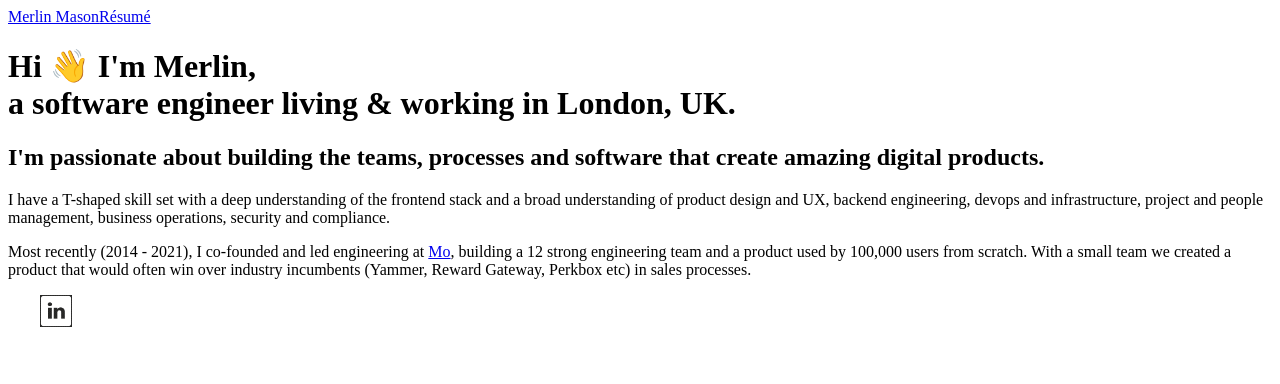
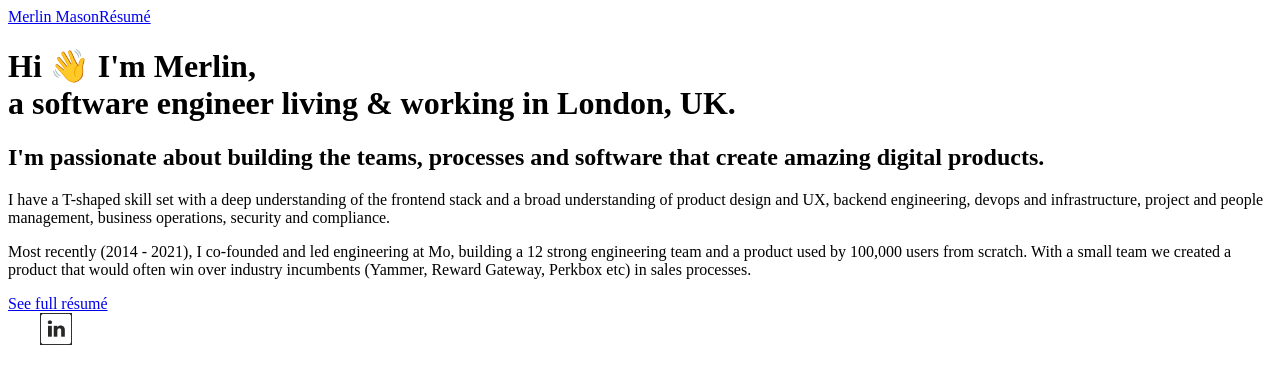
Before and after one commit to MerlinMason/PersonalSite, a Next.js app: page / in a window 1280 px wide. Shown: the top 384 px of the page. Built offline with nearby package versions, Linux system fonts and the light colour scheme.

Commit message:
Update designs

```diff
--- a/pages/index.tsx
+++ b/pages/index.tsx
@@ -1,12 +1,13 @@
 import React from "react";
 
-import ExternalLink from "../components/ExternalLink";
+import Button from "../components/Button";
 
 const Home: React.FC = () => (
     <>
         <h1 className="font-bold text-hero mb-12 text-white/90">
             Hi 👋 I&apos;m Merlin,
-            <br /> a software engineer living & working in London, UK.
+            <br /> a <span className="text-purple-600">software engineer</span> living & working in
+            London, UK.
         </h1>
 
         <div className="space-y-5 text-white/70 font-light leading-relaxed mb-6 p-4 sm:p-6 bg-white/5 shadow-2xl rounded">
@@ -22,17 +23,15 @@ const Home: React.FC = () => (
             </p>
 
             <p>
-                Most recently (2014 - 2021), I co-founded and led engineering at{" "}
-                <ExternalLink
-                    href="https://mo.work"
-                    className="text-purple-400 hover:text-purple-300"
-                >
-                    Mo
-                </ExternalLink>
-                , building a 12 strong engineering team and a product used by 100,000 users from
-                scratch. With a small team we created a product that would often win over industry
-                incumbents (Yammer, Reward Gateway, Perkbox etc) in sales processes.
+                Most recently (2014 - 2021), I co-founded and led engineering at Mo, building a 12
+                strong engineering team and a product used by 100,000 users from scratch. With a
+                small team we created a product that would often win over industry incumbents
+                (Yammer, Reward Gateway, Perkbox etc) in sales processes.
             </p>
+
+            <Button as="link" href="/resume">
+                See full résumé
+            </Button>
         </div>
     </>
 );
--- a/pages/resume.tsx
+++ b/pages/resume.tsx
@@ -70,7 +70,7 @@ const Resume: React.FC = () => {
 
     return (
         <>
-            <h1 className="font-bold text-hero mb-12 text-white/90">Résumé 👔</h1>
+            <h1 className="font-bold text-hero mb-12 text-white/90">Résumé</h1>
             <div className="text-white/70 font-light leading-relaxed mb-6 p-4 sm:p-6 bg-white/5 shadow-2xl rounded">
                 <ol className="divide-y divide-white/10">
                     {roles.map(({ title, company, contract, link, from, to }) => (
@@ -79,7 +79,7 @@ const Resume: React.FC = () => {
                                 {link ? (
                                     <ExternalLink
                                         href={link}
-                                        className="flex gap-2 hover:text-purple-300"
+                                        className="flex gap-2 hover:text-purple-500"
                                     >
                                         {company}
                                         <ExternalLinkIcon className="w-4" />
```
